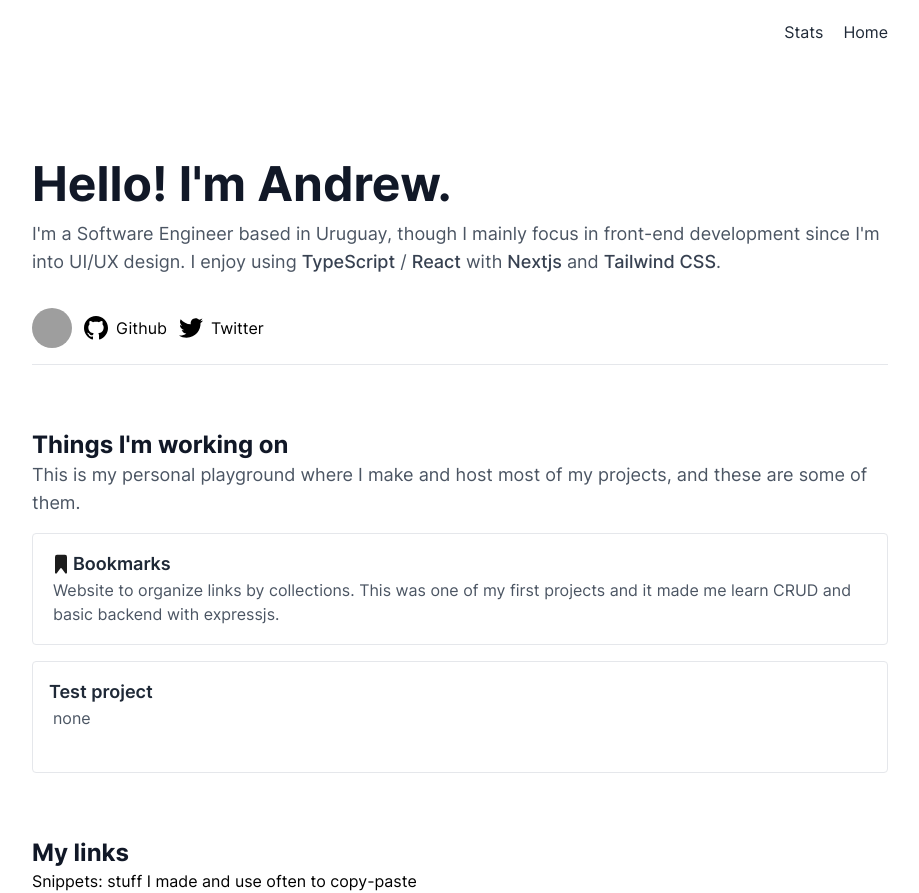
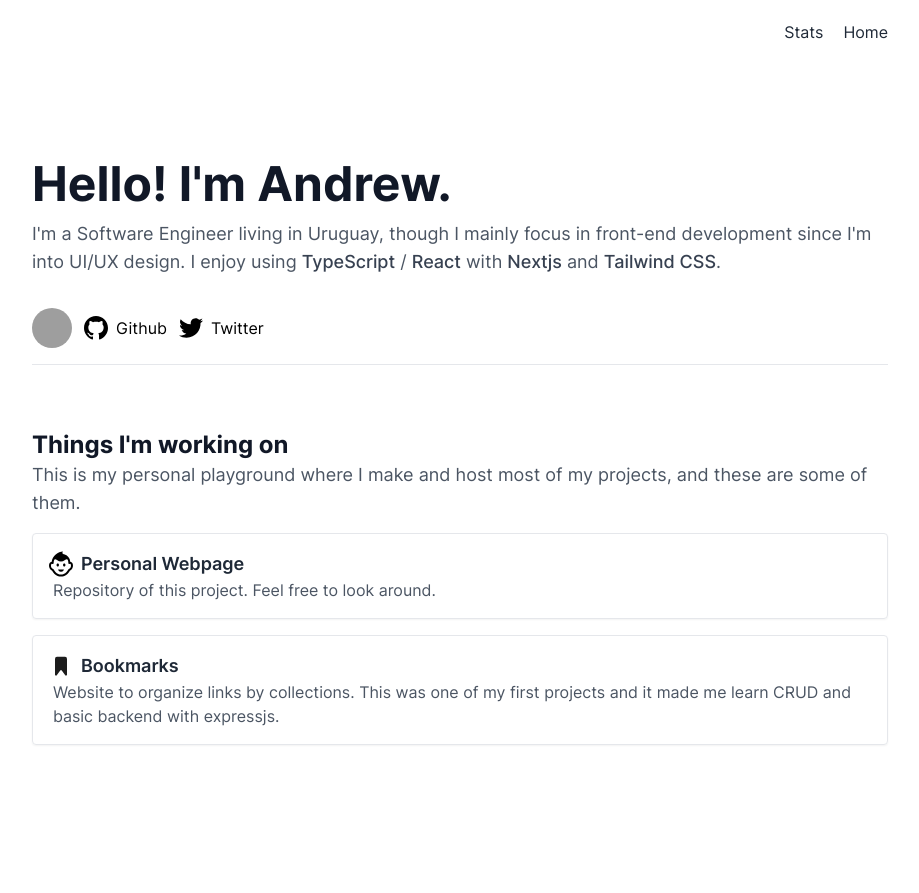
Before and after one commit to andresmarpz/website, a Next.js app: page / in a window 1280 px wide. Shown: the whole page, without its empty margins (180-1099 px from the left). After the commit the page ends 864 px from the top, so only its background shows below. Built offline with nearby package versions, Linux system fonts and the light colour scheme; grey boxes are pictures that could not be loaded.

Commit message:
Add personal page project

```diff
--- a/components/Project.tsx
+++ b/components/Project.tsx
@@ -10,24 +10,31 @@ const Project = (props: {
     className?: string;
 }) => {
     return (
-        <a href={props.link} className="h-10">
+        <a href={props.link} target="_blank" className="h-10">
             <div
                 className={
-                    'border border-gray-200 rounded p-4 text-gray-600 h-28 mt-4 overflow-hidden' +
+                    'border border-gray-200 rounded p-4 text-gray-600 h-full mt-4 overflow-hidden transition duration-200 ease-in-out shadow-sm hover:shadow-md' +
                     (props.className === undefined ? '' : props.className)
                 }>
                 <div className="flex">
                     {props.icon !== undefined ? (
-                        <Image src={props.icon} width={24} height={24} />
+                        <Image
+                            src={props.icon}
+                            width={24}
+                            height={24}
+                            alt={'project icon'}
+                        />
                     ) : (
                         ''
                     )}
-                    <h2 className="text-lg font-semibold text-gray-800">
+                    <h2 className="text-lg font-semibold text-gray-800 ml-2">
                         {props.title}
                     </h2>
                 </div>
 
-                <div className="px-1">{props.description}</div>
+                <p className="px-1 overflow-ellipsis h-4/5">
+                    {props.description}
+                </p>
             </div>
         </a>
     );
--- a/data/projects/bookmarks.json
+++ b/data/projects/bookmarks.json
@@ -2,5 +2,6 @@
     "title": "Bookmarks",
     "description": "Website to organize links by collections. This was one of my first projects and it made me learn CRUD and basic backend with expressjs.",
     "link": "https://bookmarks.andres.run/",
-    "icon": "/svgs/bookmark.svg"
+    "icon": "/svgs/bookmark.svg",
+    "index": 0
 }
--- /dev/null
+++ b/data/projects/personal-webpage.json
@@ -0,0 +1,7 @@
+{
+    "title": "Personal Webpage",
+    "description": "Repository of this project. Feel free to look around.",
+    "link": "https://github.com/andresmarpz/andres.run",
+    "icon": "/svgs/me.svg",
+    "index": 1
+}
--- a/data/projects/test.json
+++ /dev/null
@@ -1,5 +0,0 @@
-{
-    "title": "Test project",
-    "description": "none",
-    "link": "/"
-}
--- a/helper/projects.ts
+++ b/helper/projects.ts
@@ -7,6 +7,7 @@ export interface project {
     description: string;
     link: string;
     icon?: string;
+    index: number;
 }
 
 export async function getProjects() {
@@ -20,5 +21,6 @@ export async function getProjects() {
         projects.push(project);
     });
 
+    projects.sort((a: project, b: project) => (a.index > b.index ? -1 : 1));
     return projects;
 }
--- a/pages/index.tsx
+++ b/pages/index.tsx
@@ -30,12 +30,12 @@ export default function Home({ projects }: props) {
                     <link rel="icon" href="/favicon.ico" />
                 </Head>
 
-                <main className="px-5 bg-white w-full max-w-4xl h-screen">
+                <main className="px-5 bg-white w-full lg:max-w-4xl h-screen min-w-320">
                     <h1 className="text-gray-900 text-5xl font-bold mt-24">
                         Hello! I'm Andrew.
                     </h1>
                     <h2 className="text-gray-600 text-lg mt-3">
-                        I'm a Software Engineer based in Uruguay, though I
+                        I'm a Software Engineer living in Uruguay, though I
                         mainly focus in front-end development since I'm into
                         UI/UX design. I enjoy using <b>TypeScript</b> /{' '}
                         <b>React</b> with <b>Nextjs</b> and <b>Tailwind CSS</b>.
@@ -45,6 +45,7 @@ export default function Home({ projects }: props) {
                             src="https://avatars.githubusercontent.com/u/78830288?v=4"
                             width={40}
                             height={40}
+                            alt={'github avatar'}
                             className="rounded-full"
                         />
                         <div className="flex items-center ml-3">
@@ -52,6 +53,7 @@ export default function Home({ projects }: props) {
                                 src="/svgs/github.svg"
                                 width={24}
                                 height={24}
+                                alt={'github logo'}
                             />
                             <a
                                 className="ml-2"
@@ -64,6 +66,7 @@ export default function Home({ projects }: props) {
                                 src="/svgs/twitter.svg"
                                 width={24}
                                 height={24}
+                                alt={'twitter logo'}
                             />
                             <a
                                 className="ml-2"
@@ -93,14 +96,6 @@ export default function Home({ projects }: props) {
                             />
                         ))}
                     </div>
-
-                    <h2 className="text-gray-900 text-2xl font-bold mt-16">
-                        My links
-                    </h2>
-                    <div>
-                        <a href="/snippets">Snippets</a>: stuff I made and use
-                        often to copy-paste
-                    </div>
                 </main>
             </div>
         </Layout>
--- a/tailwind.config.js
+++ b/tailwind.config.js
@@ -5,7 +5,10 @@ module.exports = {
     ],
     darkMode: false, // or 'media' or 'class'
     theme: {
-        extend: {}
+        extend: {},
+        minWidth: {
+            320: '320px'
+        }
     },
     variants: {
         extend: {}
```
Also changed, not shown: public/svgs/me.svg (added).
